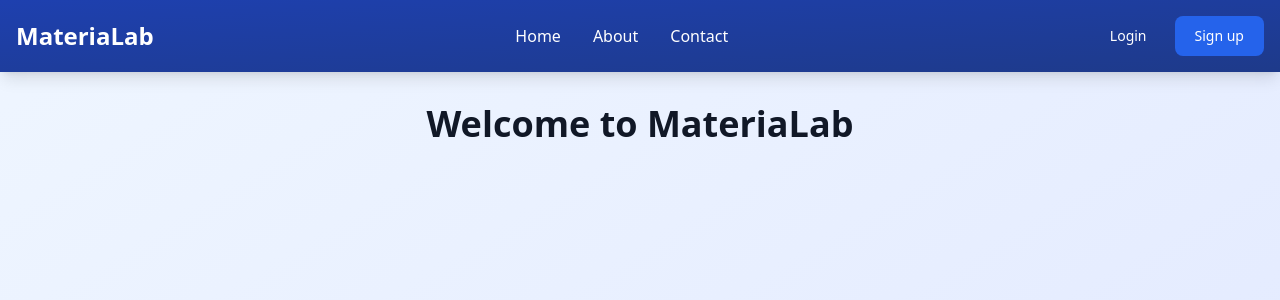
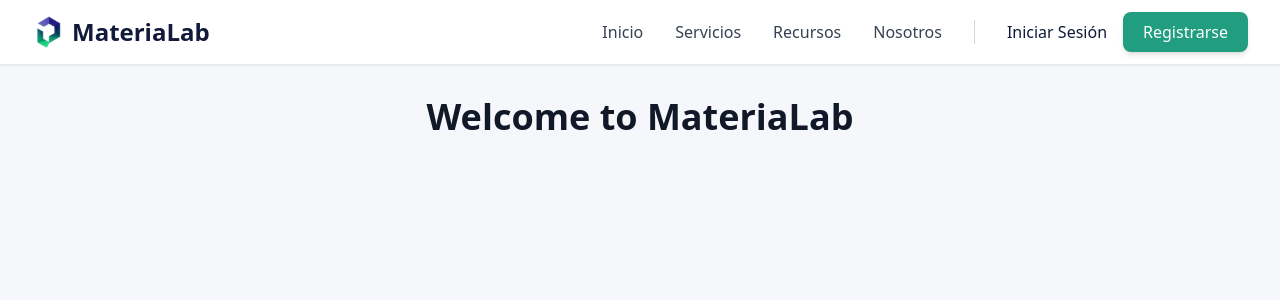
Before and after one commit to RogerGTWAR/Proyecto_Emprendimiento, a React (Vite) app in the folder frontend/: page / in a window 1280 px wide. Shown: the top 300 px of the page. Built offline with nearby package versions, Linux system fonts and the light colour scheme.

Commit message:
ajuste de colores y navegacion de forms con router

```diff
--- a/frontend/index.html
+++ b/frontend/index.html
@@ -2,7 +2,7 @@
 <html lang="en">
   <head>
     <meta charset="UTF-8" />
-    <link rel="icon" type="image/svg+xml" href="/vite.svg" />
+    <link rel="icon" type="image/png" href="/Logo.png" />
     <meta name="viewport" content="width=device-width, initial-scale=1.0" />
     <title>MariaLab</title>
   </head>
--- a/frontend/src/components/auth/LoginForm.jsx
+++ b/frontend/src/components/auth/LoginForm.jsx
@@ -2,6 +2,7 @@
 import { useAuthStore } from '../../store/authStore';
 import Button from '../ui/Button';
 import Input from '../ui/Input';
+import { Link } from 'react-router-dom';
 
 const LoginForm = () => {
   const { formData, setFormData, loading, login } = useAuthStore();
@@ -16,9 +17,9 @@
   };
 
   return (
-    <div className="min-h-screen flex items-center justify-center bg-gradient-to-br from-blue-50 to-indigo-100 py-12 px-4 sm:px-6 lg:px-8">
+    <div className="min-h-screen flex items-center justify-center bg-[#F5F7FA] py-12 px-4 sm:px-6 lg:px-8">
       <div className="max-w-5xl w-full mx-auto flex flex-col lg:flex-row rounded-2xl overflow-hidden shadow-2xl">
-        <div className="w-full lg:w-2/5 bg-gradient-to-br from-blue-600 to-indigo-800 p-8 text-white flex flex-col justify-center">
+        <div className="w-full lg:w-2/5 bg-gradient-to-br from-[#111A3B] to-[#2D4E7A] p-8 text-white flex flex-col justify-center">
           <div className="text-center lg:text-left">
             <h1 className="text-3xl font-bold mb-4">Bienvenido a MateriaLab</h1>
             <p className="text-lg opacity-90 mb-8">
@@ -71,13 +72,13 @@
             <div className="text-center">
               <img
                 alt="MateriaLab"
-                src="https://tailwindui.com/plus-assets/img/logos/mark.svg?color=indigo&shade=600"
-                className="mx-auto h-10 w-auto"
+                src="/Logo.png"
+                className="mx-auto h-16 w-auto"
               />
-              <h2 className="mt-6 text-2xl font-bold tracking-tight text-gray-900">
+              <h2 className="mt-6 text-2xl font-bold tracking-tight text-[#1E1E1E]">
                 Iniciar sesión
               </h2>
-              <p className="mt-2 text-sm text-gray-600">
+              <p className="mt-2 text-sm text-[#4B5563]">
                 Ingresa a tu cuenta para comenzar
               </p>
             </div>
@@ -114,15 +115,15 @@
                       id="remember-me"
                       name="remember-me"
                       type="checkbox"
-                      className="h-4 w-4 text-indigo-600 focus:ring-indigo-500 border-gray-300 rounded"
+                      className="h-4 w-4 text-[#209E7F] focus:ring-[#209E7F] border-gray-300 rounded"
                     />
-                    <label htmlFor="remember-me" className="ml-2 block text-sm text-gray-900">
+                    <label htmlFor="remember-me" className="ml-2 block text-sm text-[#1E1E1E]">
                       Recordarme
                     </label>
                   </div>
 
                   <div className="text-sm">
-                    <a href="#" className="font-medium text-indigo-600 hover:text-indigo-500">
+                    <a href="#" className="font-medium text-[#209E7F] hover:text-[#32C3A2]">
                       ¿Olvidaste tu contraseña?
                     </a>
                   </div>
@@ -140,17 +141,17 @@
               <div className="mt-6">
                 <div className="relative">
                   <div className="absolute inset-0 flex items-center">
-                    <div className="w-full border-t border-gray-300" />
+                    <div className="w-full border-t border-[#D1D5DB]" />
                   </div>
                   <div className="relative flex justify-center text-sm">
-                    <span className="px-2 bg-white text-gray-500">¿No tienes una cuenta?</span>
+                    <span className="px-2 bg-white text-[#4B5563]">¿No tienes una cuenta?</span>
                   </div>
                 </div>
 
                 <div className="mt-4 text-center">
-                  <a href="#" className="font-medium text-indigo-600 hover:text-indigo-500">
+                  <Link to="/register" className="font-medium text-[#209E7F] hover:text-[#32C3A2]">
                     Regístrate ahora
-                  </a>
+                  </Link>
                 </div>
               </div>
             </div>
--- a/frontend/src/components/auth/RegisterForm.jsx
+++ b/frontend/src/components/auth/RegisterForm.jsx
@@ -2,6 +2,7 @@
 import { useAuthStore } from '../../store/authStore';
 import Button from '../ui/Button';
 import Input from '../ui/Input';
+import { Link } from 'react-router-dom';
 
 const RegisterForm = () => {
   const { formData, setFormData, loading, register } = useAuthStore();
@@ -24,9 +25,10 @@
   ];
 
   return (
-    <div className="min-h-screen flex items-center justify-center bg-gradient-to-br from-blue-50 to-indigo-100 py-12 px-4 sm:px-6 lg:px-8">
+    <div className="min-h-screen flex items-center justify-center bg-[#F5F7FA] py-12 px-4 sm:px-6 lg:px-8">
       <div className="max-w-5xl w-full mx-auto flex flex-col lg:flex-row rounded-2xl overflow-hidden shadow-2xl">
-        <div className="w-full lg:w-2/5 bg-gradient-to-br from-blue-600 to-indigo-800 p-8 text-white flex flex-col justify-center">
+        {/* Sección izquierda - Actualizada con nueva paleta */}
+        <div className="w-full lg:w-2/5 bg-gradient-to-br from-[#111A3B] to-[#2D4E7A] p-8 text-white flex flex-col justify-center">
           <div className="text-center lg:text-left">
             <h1 className="text-3xl font-bold mb-4">Únete a MateriaLab</h1>
             <p className="text-lg opacity-90 mb-8">
@@ -74,18 +76,19 @@
           </div>
         </div>
 
+        {/* Sección derecha - Formulario */}
         <div className="w-full lg:w-3/5 bg-white p-8 flex items-center justify-center">
           <div className="w-full max-w-md">
             <div className="text-center">
               <img
                 alt="MateriaLab"
-                src="https://tailwindui.com/plus-assets/img/logos/mark.svg?color=indigo&shade=600"
-                className="mx-auto h-10 w-auto"
+                src="/Logo.png"
+                className="mx-auto h-16 w-auto"
               />
-              <h2 className="mt-6 text-2xl font-bold tracking-tight text-gray-900">
+              <h2 className="mt-6 text-2xl font-bold tracking-tight text-[#1E1E1E]">
                 Registrar tu empresa
               </h2>
-              <p className="mt-2 text-sm text-gray-600">
+              <p className="mt-2 text-sm text-[#4B5563]">
                 Crea tu cuenta para comenzar
               </p>
             </div>
@@ -104,11 +107,11 @@
                 />
 
                 <div className="space-y-1">
-                  <label className="block text-sm font-medium text-gray-700">
+                  <label className="block text-sm font-medium text-[#1E1E1E]">
                     Tipo de Empresa
                   </label>
                   <select
-                    className="w-full px-3 py-2 border border-gray-300 rounded-lg focus:outline-none focus:ring-2 focus:ring-blue-500 focus:border-transparent"
+                    className="w-full px-3 py-2 border border-[#D1D5DB] rounded-lg focus:outline-none focus:ring-2 focus:ring-[#209E7F] focus:border-transparent"
                     id="companyType"
                     name="companyType"
                     required
@@ -156,11 +159,11 @@
                 </Button>
               </form>
 
-              <p className="mt-8 text-center text-sm text-gray-500">
+              <p className="mt-8 text-center text-sm text-[#4B5563]">
                 ¿Ya tienes cuenta?{' '}
-                <a href="#" className="font-semibold text-indigo-600 hover:text-indigo-500">
+                <Link to="/login" className="font-semibold text-[#209E7F] hover:text-[#32C3A2]">
                   Iniciar sesión
-                </a>
+                </Link>
               </p>
             </div>
           </div>
--- a/frontend/src/components/layout/Layout.jsx
+++ b/frontend/src/components/layout/Layout.jsx
@@ -3,7 +3,7 @@
 
 const Layout = ({ children }) => {
   return (
-    <div className="min-h-screen bg-gradient-to-br from-blue-50 to-indigo-100">
+    <div className="min-h-screen  bg-[#F5F7FA]">
       <Navbar />
       <main className="flex-1">
         {children}
--- a/frontend/src/components/layout/Navbar.jsx
+++ b/frontend/src/components/layout/Navbar.jsx
@@ -1,67 +1,130 @@
-import React from 'react';
+import React, { useState } from 'react';
 import { Link } from 'react-router-dom';
 
 const Navbar = () => {
+  const [isMenuOpen, setIsMenuOpen] = useState(false);
+
   return (
-    <nav className="bg-gradient-to-br from-blue-800 to-blue-900 border-gray-200 sticky top-0 z-50 shadow-lg">
-      <div className="flex flex-wrap items-center justify-between max-w-screen-xl mx-auto p-4">
-        <Link to="/" className="flex items-center space-x-3 rtl:space-x-reverse">
-          <span className="self-center text-2xl font-semibold whitespace-nowrap text-white">MateriaLab</span>
-        </Link>
+    <nav className="bg-white border-b border-gray-200 sticky top-0 z-50 shadow-sm">
+      <div className="max-w-7xl mx-auto px-4 sm:px-6 lg:px-8">
+        <div className="flex justify-between items-center h-16">
 
-        <div className="flex items-center md:order-2 space-x-1 md:space-x-2 rtl:space-x-reverse">
-          <Link
-            to="/login"
-            className="text-white hover:bg-blue-700 focus:ring-4 focus:ring-blue-300 font-medium rounded-lg text-sm px-4 py-2 md:px-5 md:py-2.5 focus:outline-none transition-colors duration-200"
-          >
-            Login
-          </Link>
-          <Link
-            to="/register"
-            className="text-white bg-blue-600 hover:bg-blue-700 focus:ring-4 focus:ring-blue-300 font-medium rounded-lg text-sm px-4 py-2 md:px-5 md:py-2.5 focus:outline-none transition-colors duration-200"
-          >
-            Sign up
+          <Link to="/" className="flex-shrink-0 flex items-center">
+            <img src="/Logo.png" alt="MateriaLab" className="h-8 w-auto mr-2" />
+            <span className="text-2xl font-bold text-[#111A3B]">MateriaLab</span>
           </Link>
 
-          <button className="inline-flex items-center p-2 w-10 h-10 justify-center text-sm text-white rounded-lg md:hidden hover:bg-blue-700 focus:outline-none focus:ring-2 focus:ring-blue-300 transition-colors duration-200">
-            <span className="sr-only">Open main menu</span>
-            <svg className="w-5 h-5" aria-hidden="true" xmlns="http://www.w3.org/2000/svg" fill="none" viewBox="0 0 17 14">
-              <path stroke="currentColor" strokeLinecap="round" strokeLinejoin="round" strokeWidth="2" d="M1 1h15M1 7h15M1 13h15"/>
-            </svg>
-          </button>
+          <div className="hidden md:flex items-center space-x-8">
+            <Link
+              to="/"
+              className="text-gray-700 hover:text-[#209E7F] font-medium transition-colors duration-200"
+            >
+              Inicio
+            </Link>
+            <Link
+              to="#"
+              className="text-gray-700 hover:text-[#209E7F] font-medium transition-colors duration-200"
+              onClick={(e) => e.preventDefault()}
+            >
+              Servicios
+            </Link>
+            <Link
+              to="#"
+              className="text-gray-700 hover:text-[#209E7F] font-medium transition-colors duration-200"
+              onClick={(e) => e.preventDefault()}
+            >
+              Recursos
+            </Link>
+            <Link
+              to="#"
+              className="text-gray-700 hover:text-[#209E7F] font-medium transition-colors duration-200"
+              onClick={(e) => e.preventDefault()}
+            >
+              Nosotros
+            </Link>
+
+            <div className="w-px h-6 bg-gray-300"></div>
+
+            <div className="flex items-center space-x-4">
+              <Link to="/login" className="text-[#111A3B] hover:text-[#209E7F] font-medium transition-colors duration-200">
+                Iniciar Sesión
+              </Link>
+              <Link to="/register" className="bg-[#209E7F] hover:bg-[#32C3A2] text-white px-5 py-2 rounded-lg font-medium transition-colors duration-200 shadow-md hover:shadow-lg">
+                Registrarse
+              </Link>
+            </div>
+          </div>
+
+          <div className="md:hidden">
+            <button
+              onClick={() => setIsMenuOpen(!isMenuOpen)}
+              className="inline-flex items-center justify-center p-2 rounded-md text-gray-700 hover:text-[#209E7F] focus:outline-none focus:ring-2 focus:ring-inset focus:ring-[#209E7F]"
+            >
+              <span className="sr-only">Open main menu</span>
+              {!isMenuOpen ? (
+                <svg className="block h-6 w-6" xmlns="http://www.w3.org/2000/svg" fill="none" viewBox="0 0 24 24" stroke="currentColor">
+                  <path strokeLinecap="round" strokeLinejoin="round" strokeWidth={2} d="M4 6h16M4 12h16M4 18h16" />
+                </svg>
+              ) : (
+                <svg className="block h-6 w-6" xmlns="http://www.w3.org/2000/svg" fill="none" viewBox="0 0 24 24" stroke="currentColor">
+                  <path strokeLinecap="round" strokeLinejoin="round" strokeWidth={2} d="M6 18L18 6M6 6l12 12" />
+                </svg>
+              )}
+            </button>
+          </div>
         </div>
 
-        <div className="items-center justify-between hidden w-full md:flex md:w-auto md:order-1">
-          <ul className="flex flex-col mt-4 font-medium md:flex-row md:mt-0 md:space-x-8 rtl:space-x-reverse">
-            <li>
+        {isMenuOpen && (
+          <div className="md:hidden">
+            <div className="px-2 pt-2 pb-3 space-y-1 sm:px-3 bg-white border-t border-gray-200">
               <Link
                 to="/"
-                className="block py-2 px-3 text-white bg-blue-700 rounded md:bg-transparent md:text-white md:p-0 md:hover:text-blue-300 transition-colors duration-200"
-                aria-current="page"
+                className="block px-3 py-2 text-gray-700 hover:text-[#209E7F] font-medium"
+                onClick={() => setIsMenuOpen(false)}
               >
-                Home
+                Inicio
               </Link>
-            </li>
-            <li>
               <Link
                 to="#"
-                className="block py-2 px-3 text-white rounded hover:bg-blue-700 md:hover:bg-transparent md:hover:text-blue-300 md:p-0 transition-colors duration-200"
-                onClick={(e) => e.preventDefault()}
+                className="block px-3 py-2 text-gray-700 hover:text-[#209E7F] font-medium"
+                onClick={(e) => { e.preventDefault(); setIsMenuOpen(false); }}
               >
-                About
+                Servicios
               </Link>
-            </li>
-            <li>
               <Link
                 to="#"
-                className="block py-2 px-3 text-white rounded hover:bg-blue-700 md:hover:bg-transparent md:hover:text-blue-300 md:p-0 transition-colors duration-200"
-                onClick={(e) => e.preventDefault()}
+                className="block px-3 py-2 text-gray-700 hover:text-[#209E7F] font-medium"
+                onClick={(e) => { e.preventDefault(); setIsMenuOpen(false); }}
               >
-                Contact
+                Recursos
               </Link>
-            </li>
-          </ul>
-        </div>
+              <Link
+                to="#"
+                className="block px-3 py-2 text-gray-700 hover:text-[#209E7F] font-medium"
+                onClick={(e) => { e.preventDefault(); setIsMenuOpen(false); }}
+              >
+                Nosotros
+              </Link>
+
+              <div className="pt-4 pb-3 border-t border-gray-200">
+                <Link
+                  to="/login"
+                  className="block px-3 py-2 text-[#111A3B] hover:text-[#209E7F] font-medium"
+                  onClick={() => setIsMenuOpen(false)}
+                >
+                  Iniciar Sesión
+                </Link>
+                <Link
+                  to="/register"
+                  className="block px-3 py-2 bg-[#209E7F] hover:bg-[#32C3A2] text-white rounded-lg mt-2 font-medium text-center transition-colors duration-200"
+                  onClick={() => setIsMenuOpen(false)}
+                >
+                  Registrarse
+                </Link>
+              </div>
+            </div>
+          </div>
+        )}
       </div>
     </nav>
   );
--- a/frontend/src/components/ui/Input.jsx
+++ b/frontend/src/components/ui/Input.jsx
@@ -9,13 +9,13 @@
   return (
     <div className="space-y-1">
       {label && (
-        <label className="block text-sm font-medium text-gray-700">
+        <label className="block text-sm font-medium text-[#1E1E1E]">
           {label}
         </label>
       )}
       <input
         type={type}
-        className={`w-full px-3 py-2 border border-gray-300 rounded-lg focus:outline-none focus:ring-2 focus:ring-blue-500 focus:border-transparent ${className}`}
+        className={`w-full px-3 py-2 border border-[#D1D5DB] rounded-lg focus:outline-none focus:ring-2 focus:ring-[#209E7F] focus:border-transparent transition-colors duration-200 ${className}`}
         {...props}
       />
     </div>
```
Also changed, not shown: frontend/src/components/ui/Button.jsx (+4 -3 lines), frontend/public/Logo.png (added).
